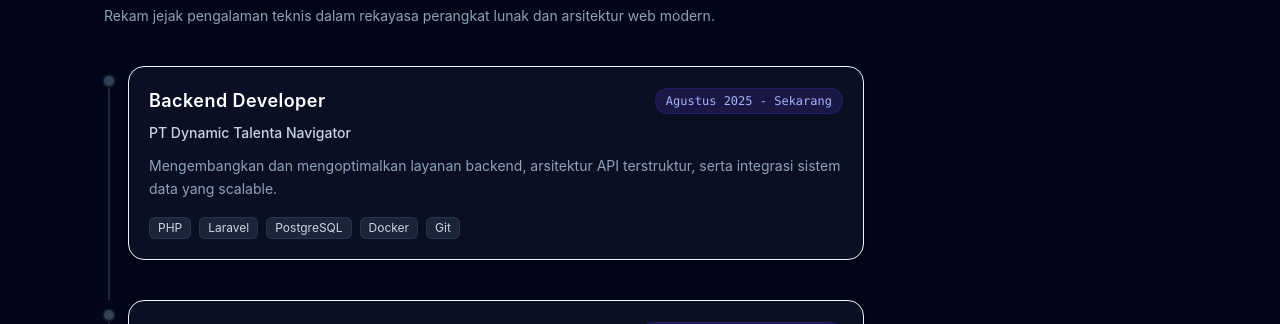
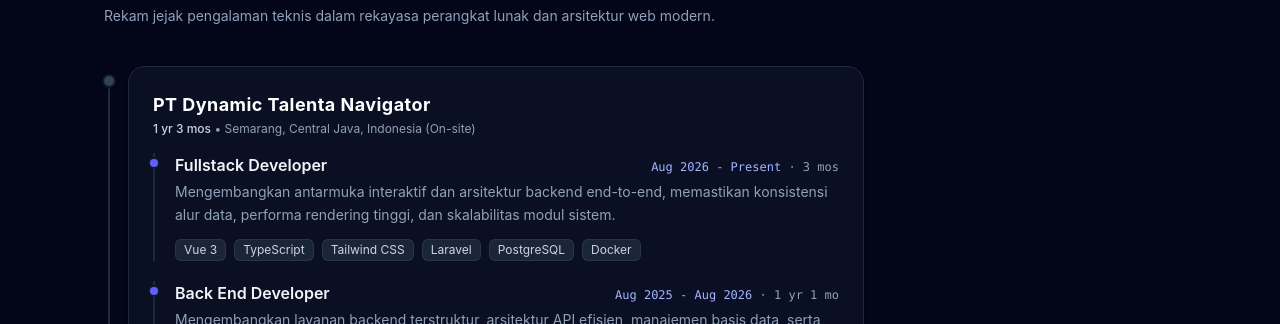
Before and after one commit to Alhaiza/project-personal-website, a Vue app: page / in a window 1280 px wide. Shown: the part 628-952 px from the top of the page. Built offline with nearby package versions, Linux system fonts and the light colour scheme.

Commit message:
feat: support nested career positions in experience timeline

```diff
--- a/src/components/TimelineItem.vue
+++ b/src/components/TimelineItem.vue
@@ -19,51 +19,94 @@
 </script>
 
 <template>
-  <!--
-    ============================================================================
-    [ALUR DATA & RENDERING: PROPS BINDING]
-    - Data item diterima dari parent melalui prop 'experience'.
-    - Garis timeline vertikal dikontrol secara kondisional menggunakan class Tailwind
-      dan prop boolean 'isLast' agar garis tidak menembus batas bawah timeline.
-    ============================================================================
-  -->
   <div class="relative pl-8 pb-10 group">
-    <!-- Garis vertikal timeline penanda alur waktu (Hanya tampil jika bukan item terakhir) -->
+    <!-- Garis vertikal timeline penanda alur waktu antar perusahaan -->
     <div
       v-if="!isLast"
       class="absolute left-3 top-3 bottom-0 w-0.5 bg-slate-800 group-hover:bg-indigo-500/40 transition-colors duration-300"
       aria-hidden="true"
     ></div>
 
-    <!-- Titik indikator lingkaran (Bullet Point) dengan micro-interaction Tailwind -->
+    <!-- Titik indikator lingkaran utama (Company Node) -->
     <div
       class="absolute left-1.5 top-2 w-3.5 h-3.5 rounded-full border-2 border-slate-900 bg-slate-700 group-hover:bg-indigo-400 group-hover:scale-125 transition-all duration-300 shadow-sm"
       aria-hidden="true"
     ></div>
 
-    <!-- Kartu detail pengalaman karir -->
+    <!-- Kartu Pengalaman Karir -->
     <div
-      class="bg-slate-900/60 border border-slate-850 p-5 rounded-2xl hover:border-indigo-500/40 hover:bg-slate-900/90 transition-all duration-300 shadow-md"
+      class="bg-slate-900/60 border border-slate-800 p-5 sm:p-6 rounded-2xl hover:border-indigo-500/40 hover:bg-slate-900/90 transition-all duration-300 shadow-md"
     >
+      <!-- Header Nama Perusahaan & Meta Info -->
       <div class="flex flex-col sm:flex-row sm:items-center sm:justify-between gap-1 mb-2">
-        <h3 class="text-lg font-semibold text-white tracking-wide group-hover:text-indigo-300 transition-colors">
-          {{ experience.role }}
+        <div>
+          <h3 class="text-lg font-bold text-white tracking-wide group-hover:text-indigo-300 transition-colors">
+            {{ experience.company }}
           </h3>
-        <span class="text-xs font-mono font-medium px-2.5 py-1 rounded-full bg-indigo-950/80 text-indigo-300 border border-indigo-800/40 w-fit">
+          <p v-if="experience.location || experience.workplaceType || experience.totalDuration" class="text-xs text-slate-400 mt-0.5">
+            <span v-if="experience.totalDuration" class="font-medium text-slate-300">{{ experience.totalDuration }}</span>
+            <span v-if="experience.totalDuration && (experience.location || experience.workplaceType)"> • </span>
+            <span v-if="experience.location">{{ experience.location }}</span>
+            <span v-if="experience.workplaceType"> ({{ experience.workplaceType }})</span>
+          </p>
+        </div>
+        <!-- Single position period badge (jika tidak punya sub-positions) -->
+        <span
+          v-if="!experience.positions && experience.period"
+          class="text-xs font-mono font-medium px-2.5 py-1 rounded-full bg-indigo-950/80 text-indigo-300 border border-indigo-800/40 w-fit self-start sm:self-auto"
+        >
           {{ experience.period }}
         </span>
       </div>
 
-      <p class="text-sm font-medium text-slate-300 mb-3">
-        {{ experience.company }}
+      <!-- KASUS A: Multi-Posisi Bertingkat (Promosi / Perubahan Posisi dalam 1 Perusahaan) -->
+      <div v-if="experience.positions && experience.positions.length > 0" class="mt-4 space-y-5">
+        <div
+          v-for="pos in experience.positions"
+          :key="pos.id"
+          class="relative pl-5 border-l-2 border-slate-800 hover:border-indigo-400/50 transition-colors duration-200"
+        >
+          <!-- Bullet node untuk sub-posisi -->
+          <div
+            class="absolute -left-1.25 top-1.5 w-2 h-2 rounded-full bg-indigo-500 ring-2 ring-slate-900"
+            aria-hidden="true"
+          ></div>
+
+          <div class="flex flex-col sm:flex-row sm:items-baseline sm:justify-between gap-1 mb-1">
+            <h4 class="text-base font-semibold text-slate-100">
+              {{ pos.role }}
+            </h4>
+            <span class="text-xs font-mono text-indigo-300">
+              {{ pos.period }} <span v-if="pos.duration" class="text-slate-400">· {{ pos.duration }}</span>
+            </span>
+          </div>
+
+          <p v-if="pos.description" class="text-sm text-slate-400 leading-relaxed mb-3">
+            {{ pos.description }}
           </p>
 
-      <p class="text-sm text-slate-400 leading-relaxed mb-4">
+          <!-- Badges Teknologi per Posisi -->
+          <div v-if="pos.technologies && pos.technologies.length > 0" class="flex flex-wrap gap-2">
+            <span
+              v-for="tech in pos.technologies"
+              :key="tech"
+              class="px-2 py-0.5 text-xs rounded-md bg-slate-800/90 text-slate-300 border border-slate-700/60"
+            >
+              {{ tech }}
+            </span>
+          </div>
+        </div>
+      </div>
+
+      <!-- KASUS B: Single Posisi Langsung (Fallback Standar) -->
+      <div v-else class="mt-2">
+        <h4 v-if="experience.role" class="text-base font-semibold text-slate-200 mb-2">
+          {{ experience.role }}
+        </h4>
+        <p v-if="experience.description" class="text-sm text-slate-400 leading-relaxed mb-4">
           {{ experience.description }}
         </p>
-
-      <!-- Badge list teknologi yang digunakan (Looping v-for lokal) -->
-      <div class="flex flex-wrap gap-2">
+        <div v-if="experience.technologies && experience.technologies.length > 0" class="flex flex-wrap gap-2">
           <span
             v-for="tech in experience.technologies"
             :key="tech"
@@ -74,4 +117,5 @@
         </div>
       </div>
     </div>
+  </div>
 </template>
--- a/src/data/profileData.ts
+++ b/src/data/profileData.ts
@@ -52,17 +52,37 @@
   experiences: [
     {
       id: 1,
-      role: "Backend Developer",
       company: "PT Dynamic Talenta Navigator",
-      period: "Agustus 2025 - Sekarang",
-      description:
-        "Mengembangkan dan mengoptimalkan layanan backend, arsitektur API terstruktur, serta integrasi sistem data yang scalable.",
-      technologies: ["PHP", "Laravel", "PostgreSQL", "Docker", "Git"],
+      location: "Semarang, Central Java, Indonesia",
+      workplaceType: "On-site",
+      totalDuration: "1 yr 3 mos",
+      positions: [
+        {
+          id: 101,
+          role: "Fullstack Developer",
+          employmentType: "Contract",
+          period: "Aug 2026 - Present",
+          duration: "3 mos",
+          description:
+            "Mengembangkan antarmuka interaktif dan arsitektur backend end-to-end, memastikan konsistensi alur data, performa rendering tinggi, dan skalabilitas modul sistem.",
+          technologies: ["Vue 3", "TypeScript", "Tailwind CSS", "Laravel", "PostgreSQL", "Docker"],
+        },
+        {
+          id: 102,
+          role: "Back End Developer",
+          employmentType: "Contract",
+          period: "Aug 2025 - Aug 2026",
+          duration: "1 yr 1 mo",
+          description:
+            "Mengembangkan layanan backend terstruktur, arsitektur API efisien, manajemen basis data, serta optimalisasi query menggunakan ekosistem Laravel.",
+          technologies: ["Laravel", "PHP", "Back-End Web Development", "PostgreSQL", "Docker", "Git"],
+        },
+      ],
     },
     {
       id: 2,
+      company: "Jurusan Informatika Universitas Tanjungpura",
       role: "Web Developer (Project-Based)",
-      company: "Jurusan Informatika Universitas Tanjungpura",
       period: "November 2024 - Juli 2025",
       description:
         "Membangun sistem manajemen magang berbasis web untuk mahasiswa, staf pengajar, dan pembimbing. Menerapkan pengajuan dan persetujuan dokumen online, tracking tugas, serta kontainerisasi aplikasi menggunakan Docker.",
--- a/src/types/profile.ts
+++ b/src/types/profile.ts
@@ -11,16 +11,36 @@
 }
 
 /**
+ * Interface untuk satu posisi/peran pekerjaan.
+ * Digunakan untuk mendukung riwayat multi-posisi / promosi dalam satu perusahaan.
+ */
+export interface ExperiencePosition {
+  id: number;
+  role: string;
+  employmentType?: string; // misal: "Contract", "Full-time"
+  period: string; // misal: "Agu 2026 - Sekarang"
+  duration?: string; // misal: "3 bln"
+  description?: string;
+  technologies?: string[];
+}
+
+/**
  * Interface untuk data riwayat karir atau pengalaman kerja.
- * Digunakan pada modul timeline (ExperienceSection).
+ * Mendukung single position langsung atau multi-posisi bertingkat (nested positions) seperti di LinkedIn.
  */
 export interface Experience {
   id: number;
-  role: string;
   company: string;
-  period: string;
-  description: string;
-  technologies: string[];
+  location?: string; // misal: "Semarang, Jawa Tengah, Indonesia"
+  workplaceType?: string; // misal: "On-site", "Remote", "Hybrid"
+  totalDuration?: string; // misal: "1 thn 3 bln"
+  // Format single position langsung (backward compatible)
+  role?: string;
+  period?: string;
+  description?: string;
+  technologies?: string[];
+  // Format multi-posisi dalam 1 perusahaan yang sama (hierarchical/nested)
+  positions?: ExperiencePosition[];
 }
 
 /**
```
Also changed, not shown: 1 other file (tests, documents, lock files or other folders). Lines whose indentation alone changed are shown as unchanged.
